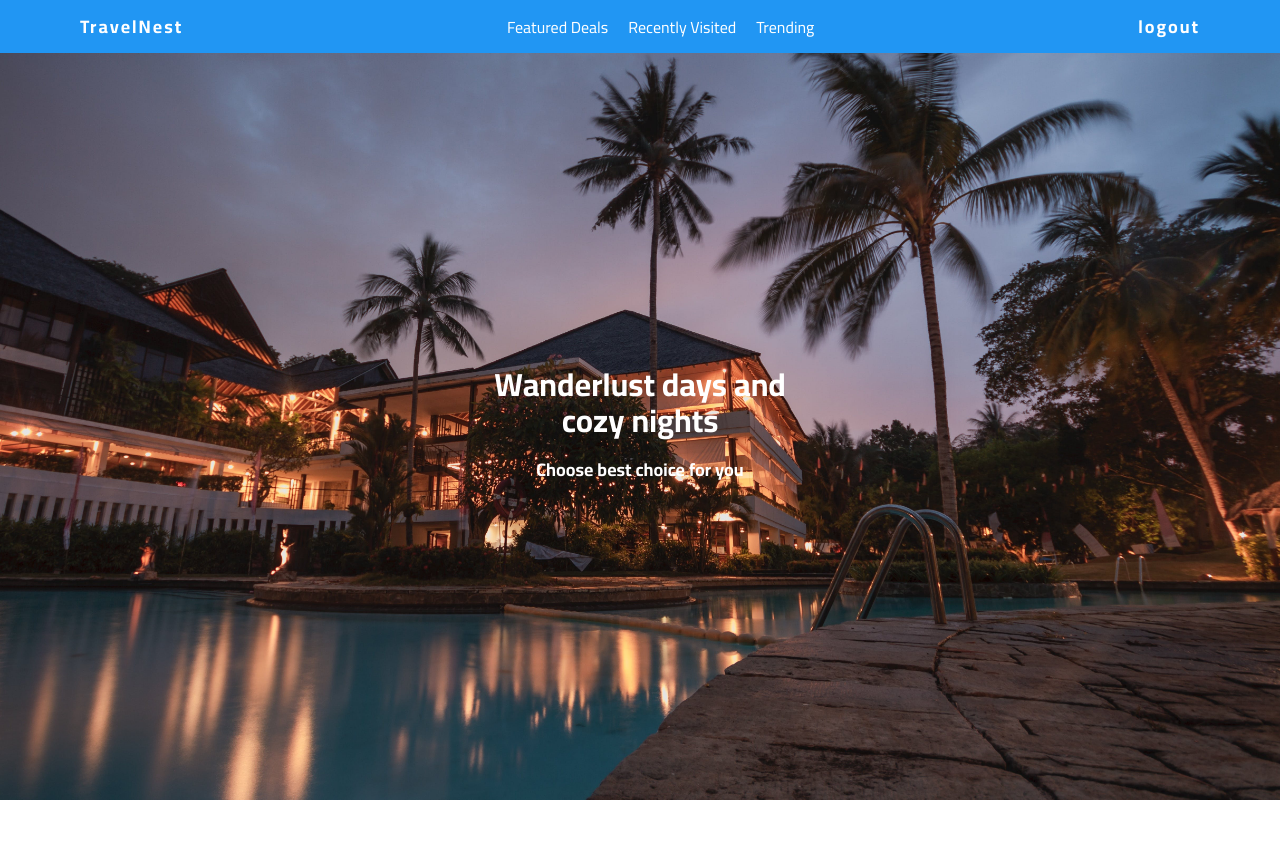
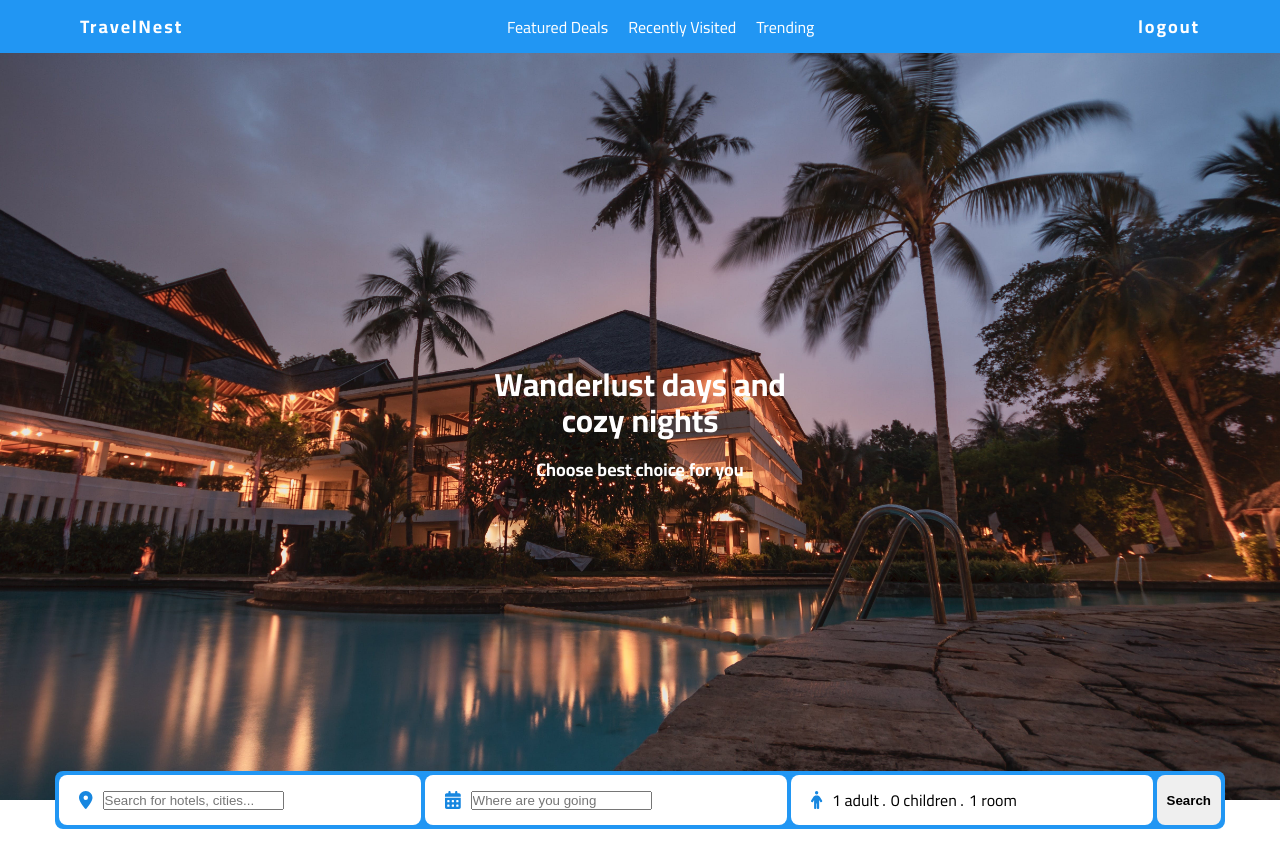
Before and after one commit to alaa-abdoh/Hotel-Reservations, a React (Create React App) app: page /home in a window 1280 px wide. Before the commit the page ends 800 px from the top, so only its background shows below. Built offline with nearby package versions, Linux system fonts and the light colour scheme; sample sign-in values are in the browser's storage; a web font is replaced by a local one.

Commit message:
add the search engine without functionallity

```diff
--- a/src/App.css
+++ b/src/App.css
@@ -215,6 +215,46 @@ header .container .listIcon{
   font-size: 18px;
   font-weight: bold;
 }
+.searchBar{
+  transform: translate(0,-50%);
+}
+.searchBar .container{
+  padding: 0;
+}
+.searchBar .container form{
+  background-color: var(--main-color);
+  display: flex;
+  padding: 4px;
+  border-radius: 8px;
+}
+.searchBar .container form > div{
+  flex: 1;
+  background-color: white;
+  padding: 10px;
+  margin-right: 4px;
+  border-radius: 8px;
+  display: flex;
+  align-items: center;
+}
+.searchBar .container form div .persons span{
+  margin-right: 5px;
+}
+.searchBar .container form div .icon{
+  margin:0 10px;
+  color: var(--main-color-alt);
+  font-size: 18px;
+}
+.searchBar .container form > input{
+  padding: 10px ;
+  border-radius: 8px;
+  cursor: pointer;
+  border: none;
+  font-weight: bold;
+  transition: all 0.2s linear;
+}
+.searchBar .container form > input:hover{
+  box-shadow: 0px 0px 2px 2px #333 inset;
+}
 @keyframes loaderMotion {
   0%{
     transform:translate(-50%, -50%) rotate(0deg);
--- /dev/null
+++ b/src/components/User/ReserveBox.tsx
@@ -0,0 +1,8 @@
+function ReserveBox(){
+    return(
+        <div className="ReserveBox">
+            hi
+        </div>
+    )
+}
+export default ReserveBox;
--- /dev/null
+++ b/src/components/User/SearchBar.tsx
@@ -0,0 +1,37 @@
+import { FontAwesomeIcon } from '@fortawesome/react-fontawesome';
+import { faLocationDot, faCalendarDays, faPerson } from '@fortawesome/free-solid-svg-icons';
+import { useState } from 'react';
+import ReserveBox from './ReserveBox';
+
+function SearchBar(){
+    const [place, setPlace] = useState<String>("");
+    const [reserve, setReserve] = useState<{adults: number, childrens: number, rooms: number}>({adults:1, childrens:0, rooms: 1})
+    const [showReserveBox, setShowReserveBox] = useState<boolean>(false);
+
+    return(
+        <div className="searchBar">
+            <div className="container">
+                <form>
+                    <div>
+                        <FontAwesomeIcon icon={faLocationDot} className='icon'/>
+                        <input onChange={(e)=>{setPlace(e.target.value)}} type="text" placeholder='Search for hotels, cities...' />
+                    </div>
+                    <div>
+                        <FontAwesomeIcon icon={faCalendarDays} className='icon'/>
+                        <input type="text" placeholder='Where are you going' />
+                    </div>
+                    <div>
+                        <FontAwesomeIcon icon={faPerson} className='icon'/>
+                        <div className='persons' onClick={()=>{setShowReserveBox(!showReserveBox)}}>
+                            <span>{reserve.adults} {reserve.adults <=1 ? "adult ." : "adults ."}</span>
+                            <span>{reserve.childrens} {reserve.childrens <=1 ? "children ." : "childrens ."}</span>
+                            <span>{reserve.rooms} {reserve.rooms <=1 ? "room" : "rooms"}</span>
+                        </div>
+                    </div>
+                    <input type="submit" value="Search" />
+                </form>
+            </div>
+        </div>
+    )
+}
+export default SearchBar;
--- a/src/components/User/UserIndex.tsx
+++ b/src/components/User/UserIndex.tsx
@@ -1,8 +1,12 @@
 import Intro from "./Intro";
+import SearchBar from "./SearchBar";
 
 function UserIndex(){
     return(
-       <Intro/>
+       <>
+        <Intro/>
+        <SearchBar/>
+       </>
     )
 }
 export default UserIndex;
```
